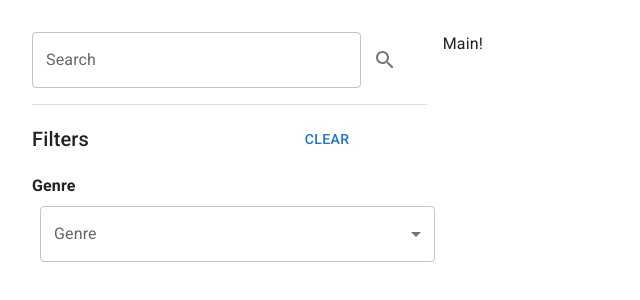
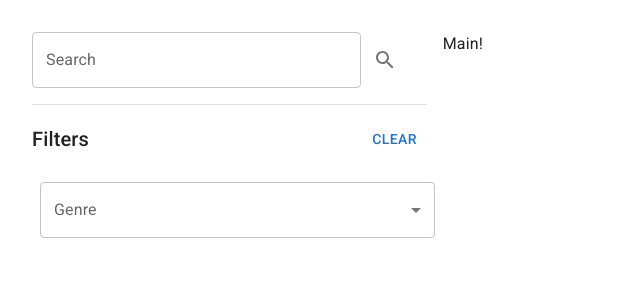
Before and after one commit to chriscors/Relias, a React (Vite) app in the folder tmdb-vite/: page / in a window 1280 px wide. Shown: the top 300 px of the page, without its empty margins (0-640 px from the left). Built offline with nearby package versions, Linux system fonts and the light colour scheme.

Commit message:
removes theme, render value to fix mui/vite bug

```diff
--- a/tmdb-vite/src/components/filters.tsx
+++ b/tmdb-vite/src/components/filters.tsx
@@ -1,7 +1,6 @@
 import { Button, Typography } from "@mui/material";
 import Grid2 from "@mui/material/Unstable_Grid2/Grid2";
 import { Dispatch, SetStateAction } from "react";
-import { Theme, useTheme } from "@mui/material/styles";
 import Box from "@mui/material/Box";
 import OutlinedInput from "@mui/material/OutlinedInput";
 import InputLabel from "@mui/material/InputLabel";
@@ -36,13 +35,13 @@ export default function Filters({
         <Grid2 xs={8} sx={{ display: "flex", alignItems: "center" }}>
           <Typography variant="h6">Filters</Typography>
         </Grid2>
-        <Grid2 xs={4}>
+        <Grid2 xs={4} sx={{ display: "flex", justifyContent: "flex-end" }}>
           {/* Add a show only if filters selected */}
           <Button>Clear</Button>
         </Grid2>
       </Grid2>
       <Grid2 sx={{ marginTop: "1rem" }}>
-        <Typography sx={{ fontWeight: "bold" }}>Genre</Typography>
+        {/* <Typography sx={{ fontWeight: "bold" }}>Genre</Typography> */}
         <GenreSelect
           genreFilter={genreFilter}
           setGenreFilter={setGenreFilter}
@@ -54,17 +53,13 @@ export default function Filters({
 
 const genres = ["Comedy", "Action", "Horror"];
 
-function getSelected(
-  genre: string,
-  selectedGenres: readonly string[],
-  theme: Theme
-) {
+function getSelected(genre: string, selectedGenres: readonly string[]) {
+  console.log(genre);
+  console.log(selectedGenres);
+
   //Return sx for fontWeight regular in genre not in genreList, otherwise, return medium font if genre in genreList
   return {
-    fontWeight:
-      selectedGenres.indexOf(genre) === -1
-        ? theme.typography.fontWeightRegular
-        : theme.typography.fontWeightMedium,
+    fontWeight: selectedGenres.indexOf(genre) === -1 ? "regular" : "bold",
   };
 }
 
@@ -74,7 +69,8 @@ interface GenreProps {
 }
 
 function GenreSelect({ genreFilter, setGenreFilter }: GenreProps) {
-  const theme = useTheme();
+  console.log(genreFilter);
+  console.log(setGenreFilter);
 
   const handleChange = (event: SelectChangeEvent<typeof genreFilter>) => {
     //get the value of the select component
@@ -97,13 +93,13 @@ function GenreSelect({ genreFilter, setGenreFilter }: GenreProps) {
           value={genreFilter}
           onChange={handleChange}
           input={<OutlinedInput id="select-multiple-chip" label="Genre" />}
-          renderValue={(selected) => (
-            <Box sx={{ display: "flex", flexWrap: "wrap", gap: 0.5 }}>
-              {selected.map((value) => (
-                <Chip key={value} label={value} />
-              ))}
-            </Box>
-          )}
+          // renderValue={(selected) => (
+          //   <Box sx={{ display: "flex", flexWrap: "wrap", gap: 0.5 }}>
+          //     {selected.map((value) => (
+          //       <Chip key={value} label={value} />
+          //     ))}
+          //   </Box>
+          // )}
           MenuProps={{
             PaperProps: {
               style: {
@@ -117,7 +113,7 @@ function GenreSelect({ genreFilter, setGenreFilter }: GenreProps) {
             <MenuItem
               key={genre}
               value={genre}
-              style={getSelected(genre, genreFilter, theme)}
+              style={getSelected(genre, genreFilter)}
             >
               {genre}
             </MenuItem>
```
